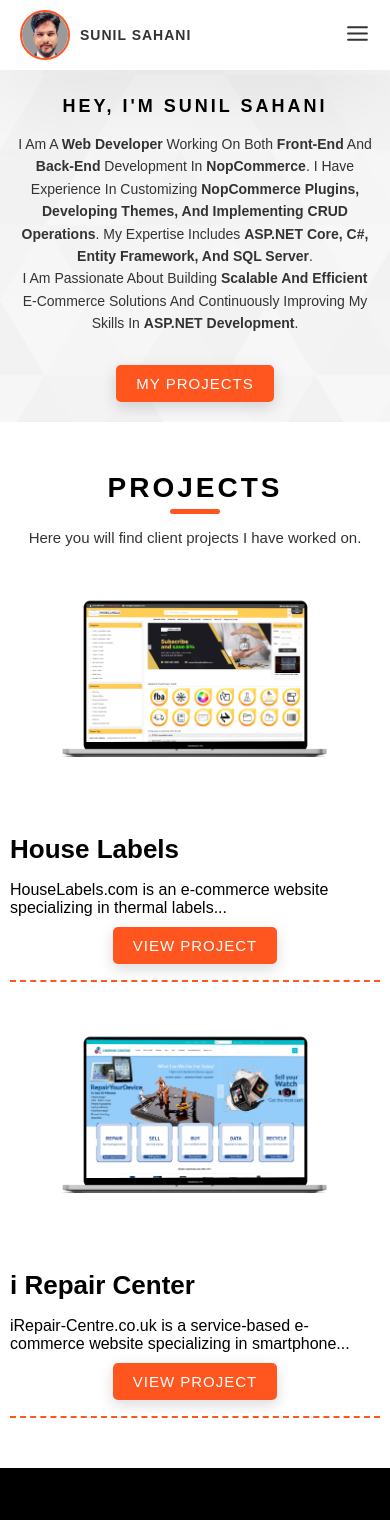
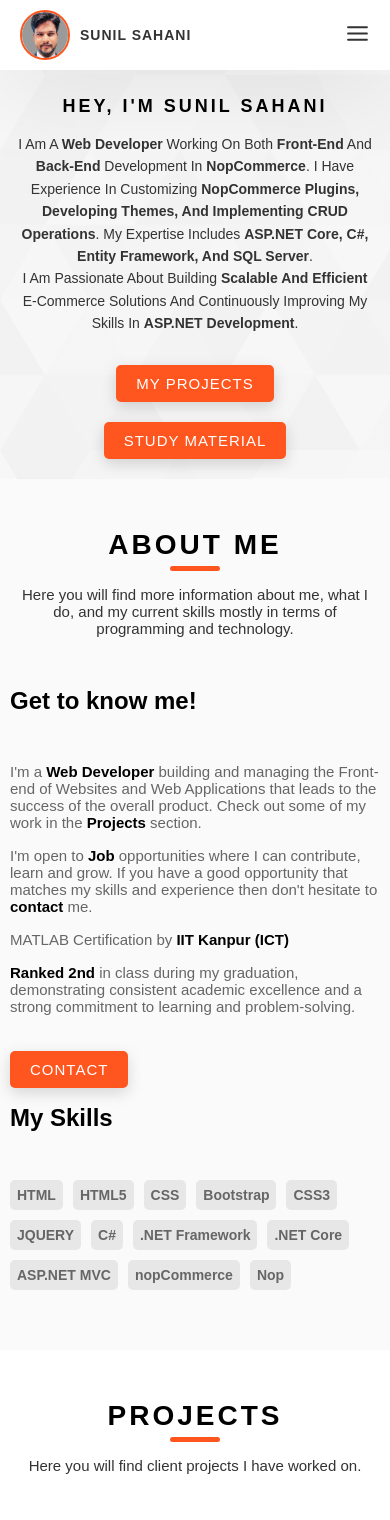
Before and after one commit to Sahani26/portfolio-sunil-react, a React (Create React App) app: page / in a window 390 px wide. Shown: the top 1520 px of the page. Built offline with nearby package versions, Linux system fonts and the light colour scheme; a web font is replaced by a local one.

Commit message:
first commit

```diff
--- a/src/cssport/style.css
+++ b/src/cssport/style.css
@@ -563,7 +563,11 @@ h3.projects__row-content-title {
     visibility: visible;
     background-color: transparent;
 }
-
+.main-page-bt{
+    display: flex;
+    justify-content: center;
+    column-gap: 5px;
+}
 #top-btn::after{
     background: url('../image/back-top.png') no-repeat center;
     background-size: 10px;
@@ -606,6 +610,13 @@ h3.projects__row-content-title {
         width: 50px;
         height: 50px;
         margin-right: 10px;
+    }
+    .main-page-bt{
+      flex-direction: column;
+
+    }
+    .last-bt{
+        margin-top: 0 !important;
     }
     .header__logo-sub{
         font-size: 14px;
@@ -803,3 +814,7 @@ h3.projects__row-content-title {
         grid-template-columns: 1fr 1fr;
     }
 }
+.trst{
+    height: 600px;
+    border-color: red;
+}
--- a/src/pages/Header.js
+++ b/src/pages/Header.js
@@ -15,7 +15,8 @@ const Header = () => {
         {/* Logo Section */}
         <div className="header__logo-container">
           <div className="header__logo-img-cont">
-            <img src={logoImage} alt="Logo" className="header__logo-img" />
+          <a href="/" className="header__logo-link">
+            <img src={logoImage} alt="Logo" className="header__logo-img" /></a>
           </div>
           <span className="header__logo-sub">SUNIL SAHANI</span>
         </div>
--- a/src/pages/Headerport.js
+++ b/src/pages/Headerport.js
@@ -19,7 +19,8 @@ const Headerport = () => {
         {/* Logo Section */}
         <div className="header__logo-container">
           <div className="header__logo-img-cont">
-            <img src={logoImage} alt="Logo" className="header__logo-img" />
+          <a href="/" className="header__logo-link">
+            <img src={logoImage} alt="Logo" className="header__logo-img" /></a>
           </div>
           <span className="header__logo-sub">SUNIL SAHANI</span>
         </div>
--- a/src/pages/MainContent.js
+++ b/src/pages/MainContent.js
@@ -26,9 +26,14 @@ const MainContent = () => {
               I am passionate about building <strong>scalable and efficient</strong> e-commerce solutions and continuously improving my skills in <strong>ASP.NET development</strong>.
             </p>
           </div>
-          <div className="home-hero__cta">
-            <Link to="/#projects" className="btn btn--bg">My Projects</Link>
+         <div className="main-page-bt">
+         <div className="home-hero__cta">
+            <Link to="/project" className="btn btn--bg">My Projects</Link>
           </div>
+          <div className="home-hero__cta last-bt">
+            <Link to="/#projects" className="btn btn--bg">Study Material</Link>
+          </div>
+         </div>
         </div>
         {/* Social Links */}
         <div className="home-hero__socials">
@@ -45,7 +50,50 @@ const MainContent = () => {
           ))}
         </div>
       </section>
-
+{/* about us */}
+<section id="about" className="about sec-pad">
+      <div className="main-container">
+        <h2 className="heading heading-sec heading-sec__mb-med">
+          <span className="heading-sec__main">About Me</span>
+          <span className="heading-sec__sub">
+            Here you will find more information about me, what I do, and my
+            current skills mostly in terms of programming and technology.
+          </span>
+        </h2>
+        <div className="about__content">
+          <div className="about__content-main">
+            <h3 className="about__content-title">Get to know me!</h3>
+            <div className="about__content-details">
+              <p className="about__content-details-para">
+                I'm a <strong>Web Developer</strong> building and managing the Front-end of Websites and Web Applications that
+                leads to the success of the overall product. Check out some of
+                my work in the <strong>Projects</strong> section.
+              </p>
+              <p className="about__content-details-para">
+                I'm open to <strong>Job</strong> opportunities where I can contribute, learn and grow. If you have a good opportunity that
+                matches my skills and experience then don't hesitate to
+                <strong> contact</strong> me.
+              </p>
+              <p className="about__content-details-para">
+                MATLAB Certification by <strong>IIT Kanpur (ICT)</strong>
+              </p>
+              <p className="about__content-details-para">
+                <strong>Ranked 2nd</strong> in class during my graduation, demonstrating consistent academic excellence and a strong commitment to learning and problem-solving.
+              </p>
+            </div>
+            <a href="#contact" className="btn btn--med btn--theme dynamicBgClr">Contact</a>
+          </div>
+          <div className="about__content-skills">
+            <h3 className="about__content-title">My Skills</h3>
+            <div className="skills">
+              {["HTML", "HTML5", "CSS", "Bootstrap", "CSS3", "JQUERY", "C#", ".NET Framework", ".NET Core", "ASP.NET MVC", "nopCommerce", "Nop"].map(skill => (
+                <div className="skills__skill" key={skill}>{skill}</div>
+              ))}
+            </div>
+          </div>
+        </div>
+      </div>
+    </section>
       {/* Projects Section */}
       <section id="projects" className="projects sec-pad">
         <div className="main-container">
@@ -73,6 +121,21 @@ const MainContent = () => {
         </div>
       </section>
       {/* <ContactUs />   */}
+      <section id="contact" className="contact sec-pad dynamicBg">
+      <div className="main-container">
+        <h2 className="heading heading-sec heading-sec__mb-med">
+          <span className="heading-sec__main heading-sec__main--lt">Contact</span>
+          <span className="heading-sec__sub heading-sec__sub--lt">
+            Feel free to Contact me by submitting the form below and I will get
+            back to you as soon as possible.
+          </span>
+        </h2>
+        <div className="contact__form-container">
+          <p>Email: <a href="mailto:sunilsahani484@gmail.com">sunilsahani484@gmail.com</a></p>
+          <p>Call: <a href="tel:+919695839080">+91 96958 39080</a></p>
+        </div>
+      </div>
+    </section>
     </>
   );
 };
```
